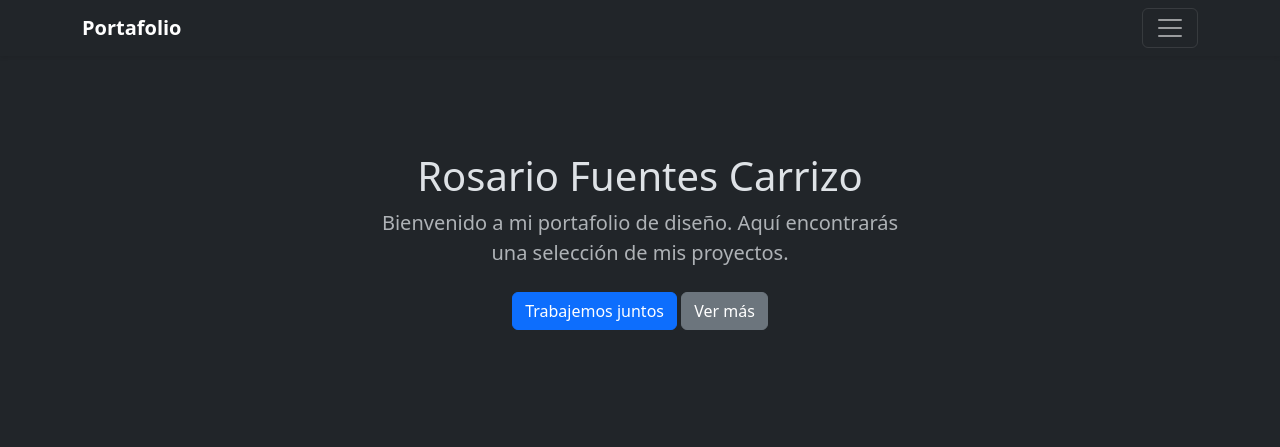
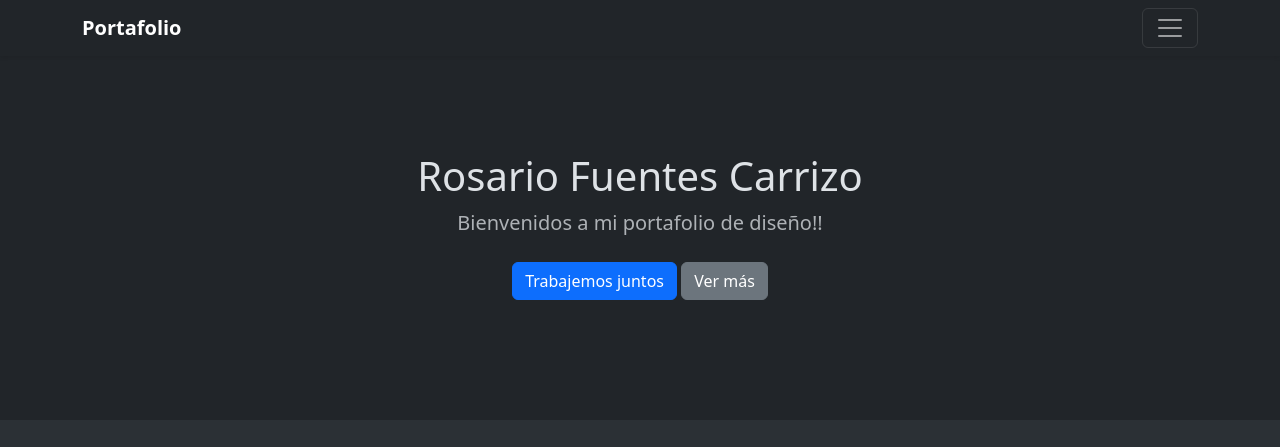
Before and after one commit to rosi2701/decimaClase, a plain HTML site: page index.html in a window 1280 px wide. Shown: the top 447 px of the page. Drawn offline with nearby package versions, Linux system fonts and the light colour scheme.

Commit message:
index.html

```diff
--- a/index.html
+++ b/index.html
@@ -46,7 +46,7 @@
                 <div class="row py-lg-5">
                     <div class="col-lg-6 col-md-8 mx-auto">
                         <h1 class="fw-light">Rosario Fuentes Carrizo</h1>
-                        <p class="lead text-body-secondary">Bienvenido a mi portafolio de diseño. Aquí encontrarás una selección de mis proyectos. </p>
+                        <p class="lead text-body-secondary">Bienvenidos a mi portafolio de diseño!!</p>
                         <p><a href="mailto:jprep@uc.cl" class="btn btn-primary my-2">Trabajemos juntos</a> <a href="https://www.linkedin.com/in/rosario-fuentes-carrizo-70510b360/" class="btn btn-secondary my-2">Ver más</a></p>
                     </div>
                 </div>
```
